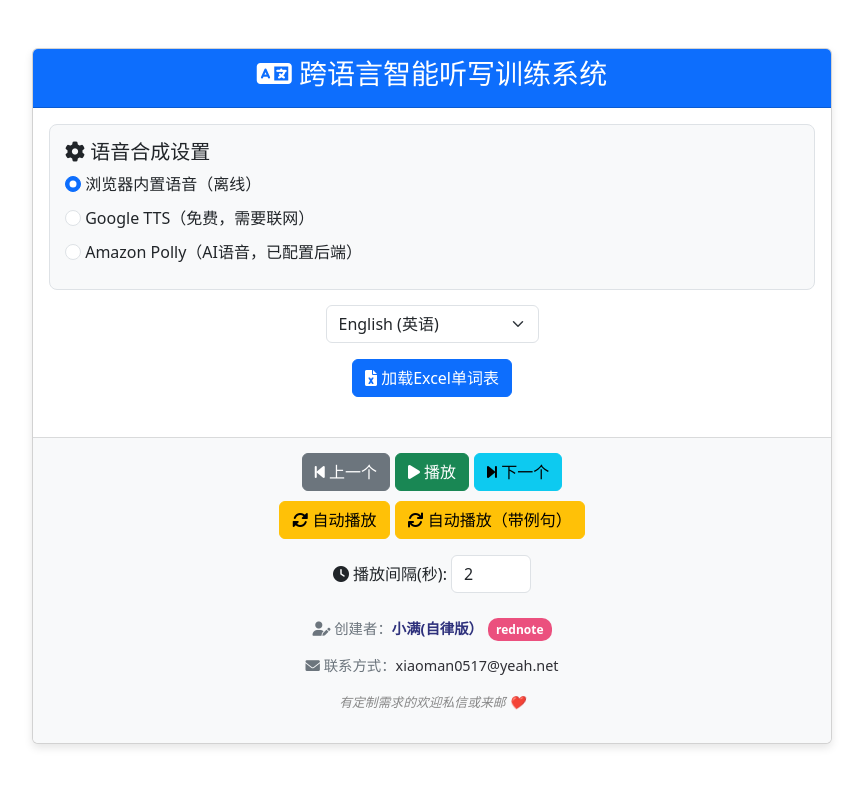
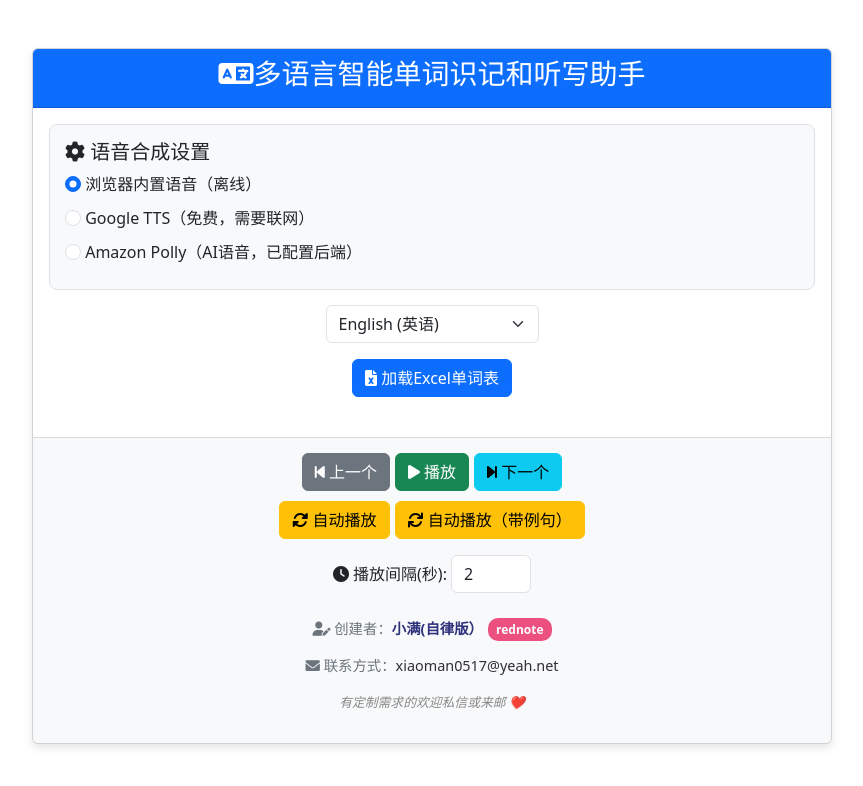
Before and after one commit to crystallo3921/SmartLinguaScribe, a plain HTML site: page index.html in a window 1280 px wide. Shown: the whole page, without its empty margins (208-1071 px from the left). Drawn offline with nearby package versions, Linux system fonts and the light colour scheme.

Commit message:
Update index.html

```diff
--- a/index.html
+++ b/index.html
@@ -219,7 +219,7 @@
     <div class="container mt-5">
         <div class="card">
             <div class="card-header bg-primary text-white">
-                <h3 class="text-center"><i class="fas fa-language"></i> 跨语言智能听写训练系统</h3>
+                <h3 class="text-center"><i class="fas fa-language"></i>多语言智能单词识记和听写助手</h3>
             </div>
             <div class="card-body">
                 <div class="tts-settings">
```
